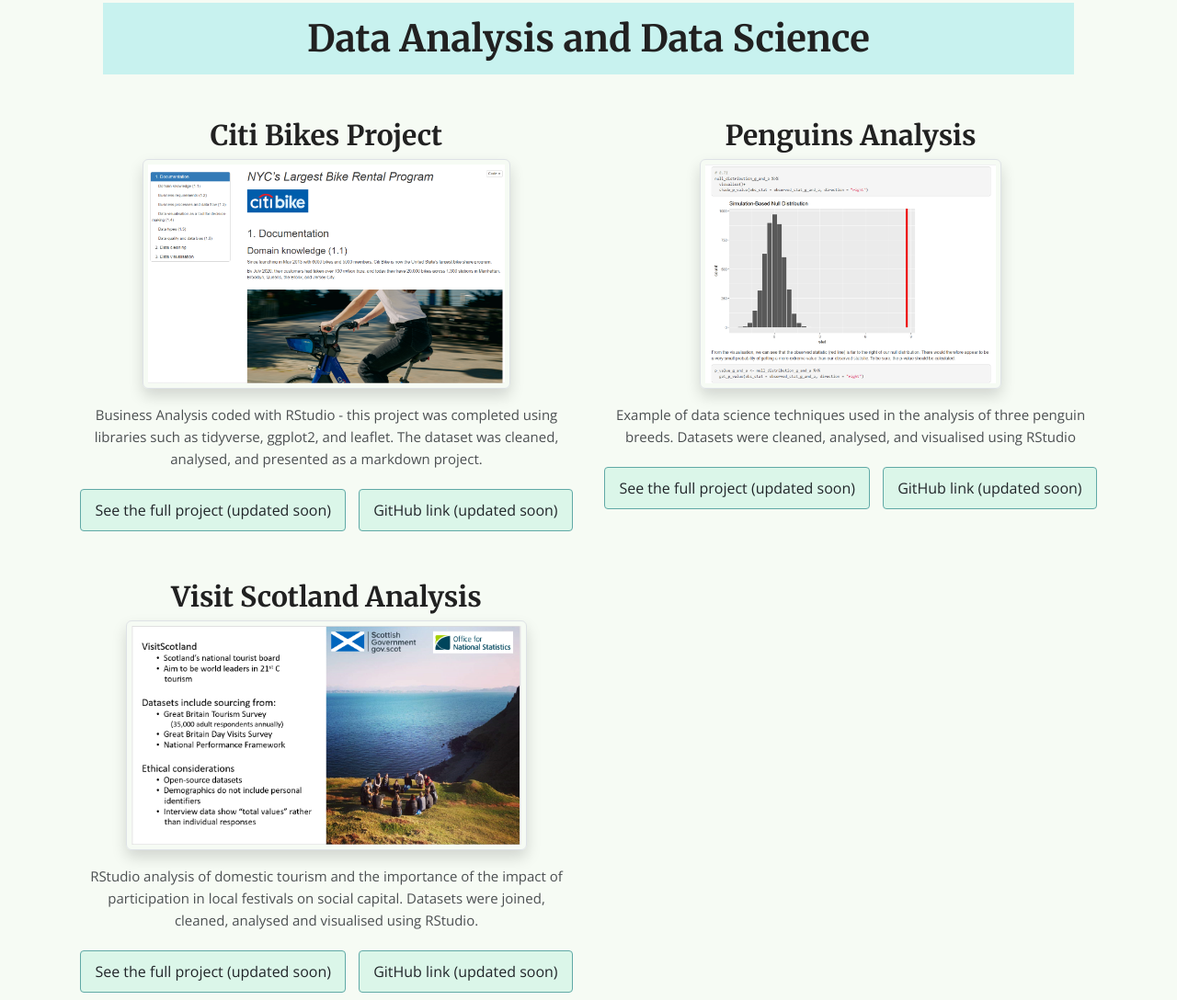
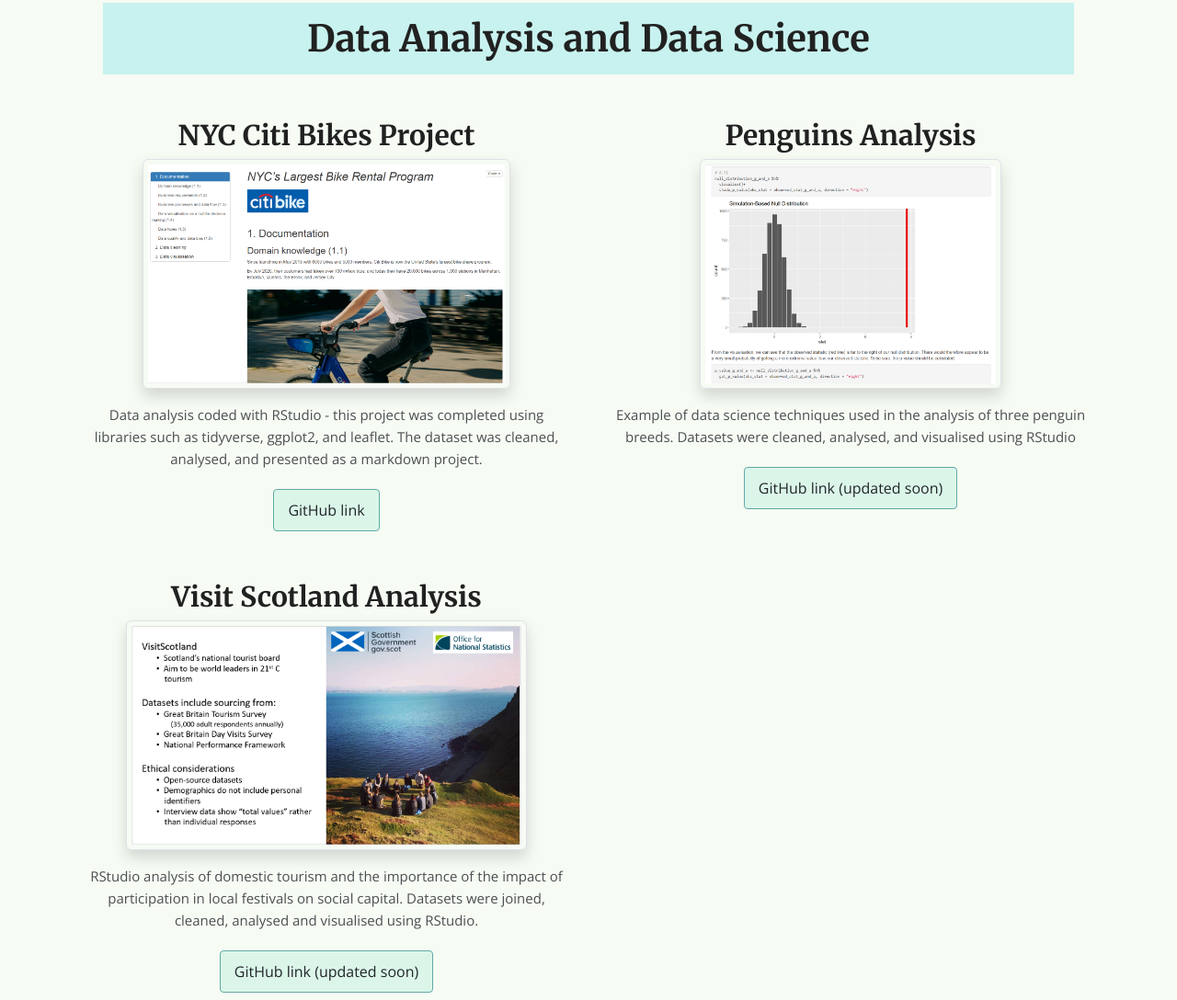
Before and after one commit to MahriScot/portfolio_project, a plain HTML site: page my_portfolio.html in a window 1280 px wide. Shown: the part 1437-2525 px from the top of the page at 92% size. Drawn offline with nearby package versions, Linux system fonts and the light colour scheme.

Commit message:
link to data analysis of NYC citi bikes project on github

```diff
--- a/my_portfolio.html
+++ b/my_portfolio.html
@@ -132,19 +132,18 @@
       <h3 class="text-center mb-5 portfolio-section-titles" id="data-analysis">Data Analysis and Data Science</h3>
       <div class="row">
         <div class="col-md-6 mb-5">
-          <h4 class="text-center">Citi Bikes Project</h3>
+          <h4 class="text-center">NYC Citi Bikes Project</h3>
           <img
             src="/images/bikes-project.png"
             alt="CitiBikes Project Screenshot"
             class="img-fluid portfolio-images border shadow rounded"
           />
-            <p class="text-center portfolio-paragraphs mt-3 mb-3">Business Analysis coded with RStudio - this project was completed using libraries such as
+            <p class="text-center portfolio-paragraphs mt-3 mb-3">Data analysis coded with RStudio - this project was completed using libraries such as
               tidyverse, ggplot2, and leaflet. The dataset was cleaned,
               analysed, and presented as a markdown project.
             </p>
           <div class="mt-3 text-center">
-            <a href="#" title="Project link" class="btn btn-projects">See the full project (updated soon)</a>
-            <a href="#" title="GitHub link" class="btn btn-projects">GitHub link (updated soon)</a>
+            <a href="https://github.com/MahriScot/DA_NYC_citi_bikes_analysis" target="_blank" title="GitHub link" class="btn btn-projects">GitHub link</a>
           </div>
         </div>
 
@@ -158,7 +157,6 @@
           />
             <p class="text-center portfolio-paragraphs mt-3 mb-3">Example of data science techniques used in the analysis of three penguin breeds. Datasets were cleaned, analysed, and visualised using RStudio</p>
           <div class="mt-3 text-center">
-            <a href="#" title="Project link" class="btn btn-projects">See the full project (updated soon)</a>
             <a href="#" title="GitHub link" class="btn btn-projects">GitHub link (updated soon)</a>
           </div>
         </div>
@@ -173,7 +171,6 @@
           />
             <p class="text-center portfolio-paragraphs mt-3 mb-3">RStudio analysis of domestic tourism and the importance of the impact of participation in local festivals on social capital. Datasets were joined, cleaned, analysed and visualised using RStudio.</p>
             <div class="mt-3 text-center">
-              <a href="#" title="Project link" class="btn btn-projects">See the full project (updated soon)</a>
               <a href="#" title="GitHub link" class="btn btn-projects">GitHub link (updated soon)</a>
             </div>
         </div>
```
Also changed, not shown: index.html (+1 -1 lines).
